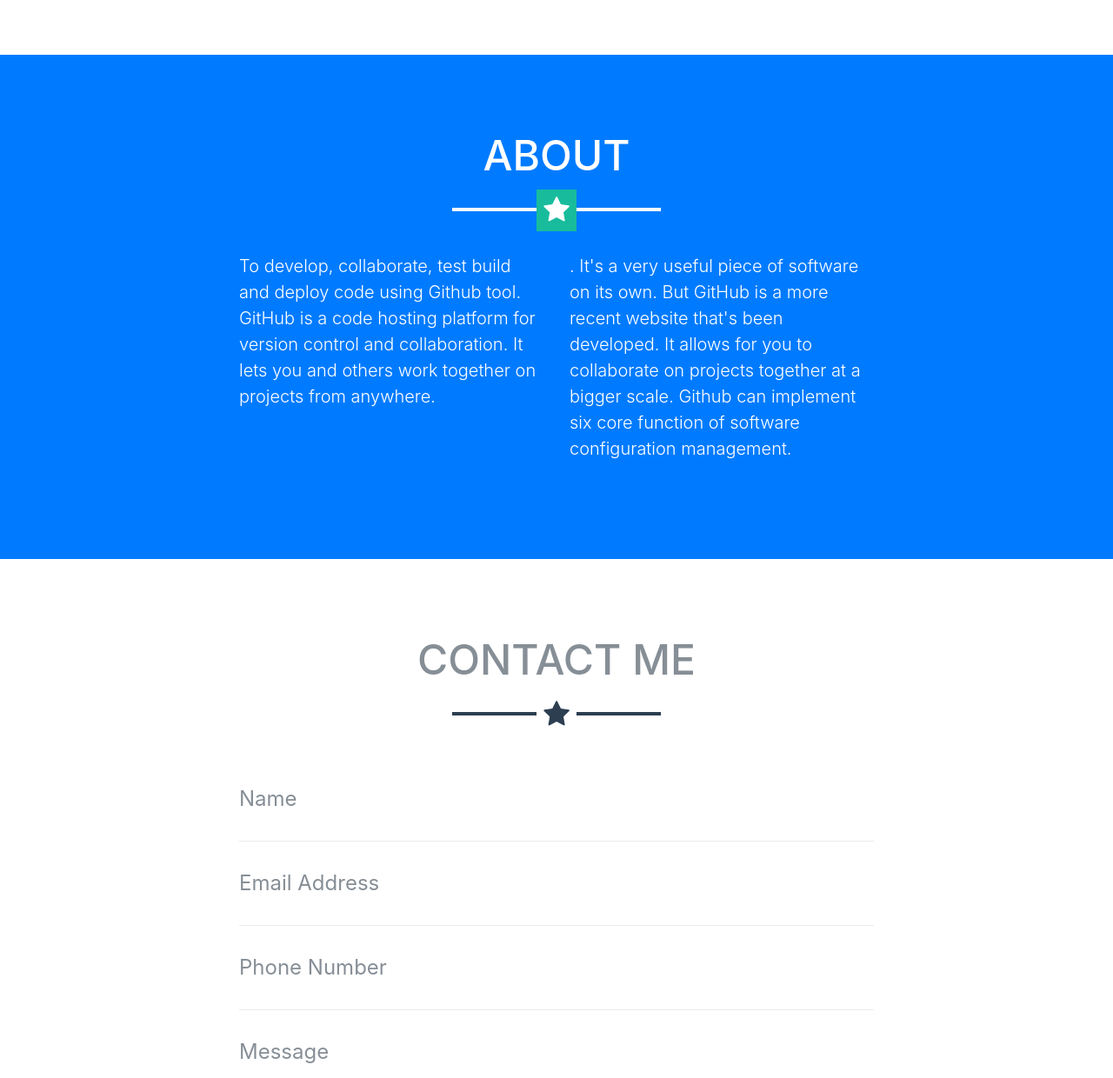
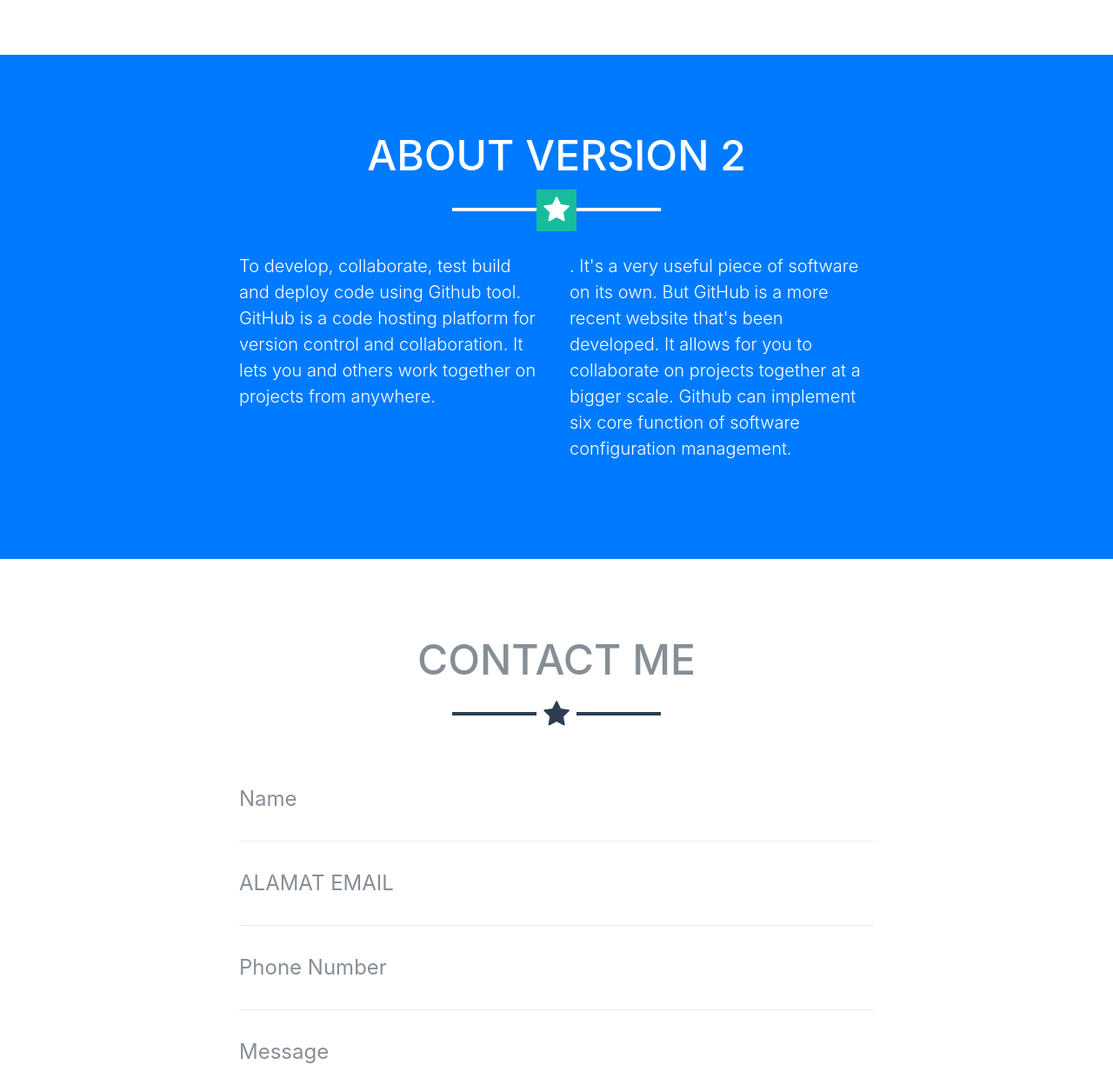
Before and after one commit to razanalia/mini_project, a website with bundled scripts: page index.html in a window 1280 px wide. Shown: the part 1652-2892 px from the top of the page at 87% size. Built offline with nearby package versions, Linux system fonts and the light colour scheme.

Commit message:
Update index.html

```diff
--- a/index.html
+++ b/index.html
@@ -151,7 +151,7 @@ RawBlameHistory
     <!-- About Section -->
     <section class="bg-primary text-white mb-0" id="about">
       <div class="container">
-        <h2 class="text-center text-uppercase text-white">About</h2>
+        <h2 class="text-center text-uppercase text-white">ABOUT VERSION 2</h2>
         <hr class="star-light mb-5">
         <div class="row">
           <div class="col-lg-4 ml-auto">
@@ -183,8 +183,8 @@ RawBlameHistory
               </div>
               <div class="control-group">
                 <div class="form-group floating-label-form-group controls mb-0 pb-2">
-                  <label>Email Address</label>
-                  <input class="form-control" id="email" type="email" placeholder="Email Address" required="required" data-validation-required-message="Please enter your email address.">
+                  <label>ALAMAT EMAIL</label>
+                  <input class="form-control" id="email" type="email" placeholder="ALAMAT EMAIL" required="required" data-validation-required-message="TOLONG TULIS EMAIL ANDA.">
                   <p class="help-block text-danger"></p>
                 </div>
               </div>
```
